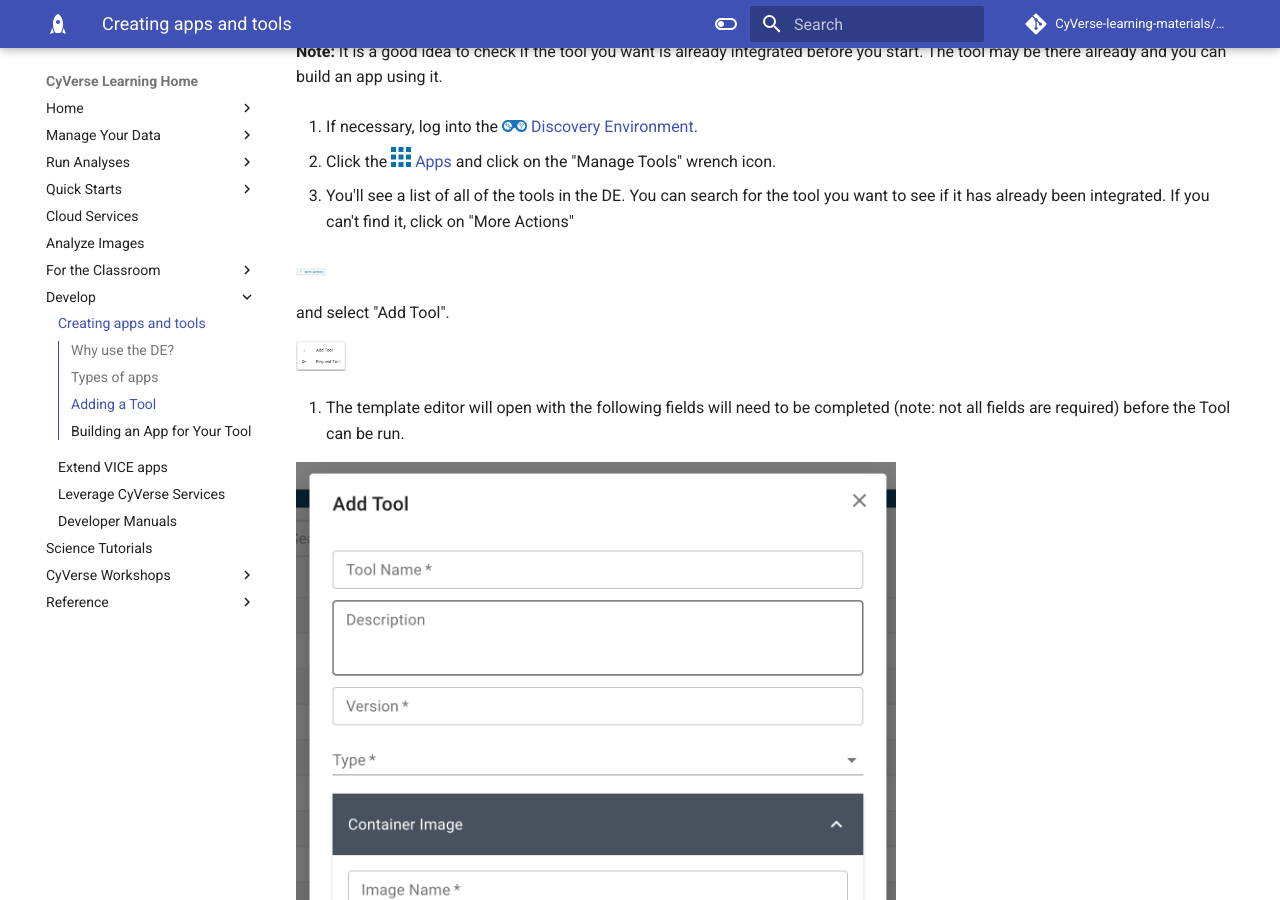
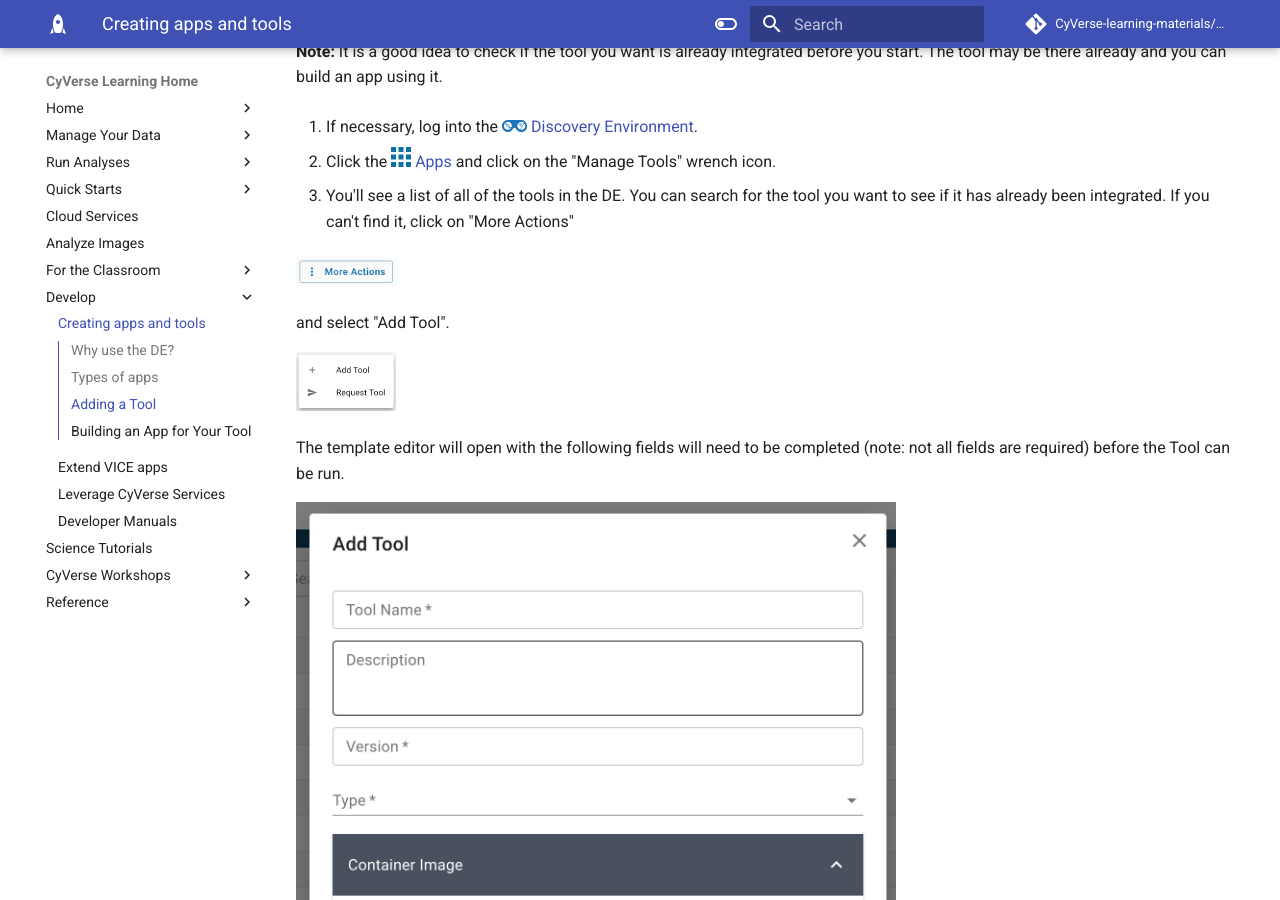
Before and after one commit to CyVerse-learning-materials/learning-materials-home, an MkDocs documentation site: the page built from docs/de/create_apps.md, in a window 1280 px wide and 900 px high, scrolled down 945 px. Built offline with MkDocs 1.6.1 and Material for MkDocs 9.7.7, drawn with Linux system fonts in a browser that asks for light colours; some web fonts are replaced; a script that is not in the unit is left out; comment, search, counter and statistics services are not loaded.

Commit message:
Update create_apps.md

```diff
--- a/docs/de/create_apps.md
+++ b/docs/de/create_apps.md
@@ -48,13 +48,13 @@
 
 3. You'll see a list of all of the tools in the DE. You can search for the tool you want to see if it has already been integrated. If you can't find it, click on "More Actions"
 
-![more_actions](../assets/de/more_actions.png){width="30"}
+![more_actions](../assets/de/more_actions.png){width="100"}
 
 and select "Add Tool".
 
-![add_tool](../assets/de/add_tool.png){width="50"}
+![add_tool](../assets/de/add_tool.png){width="100"}
 
-4. The template editor will open with the following fields will need to be completed (note: not all fields are required) before the Tool can be run.
+The template editor will open with the following fields will need to be completed (note: not all fields are required) before the Tool can be run.
 
 ![template_editor](../assets/de/template_editor.png){width="600"}
 
```
